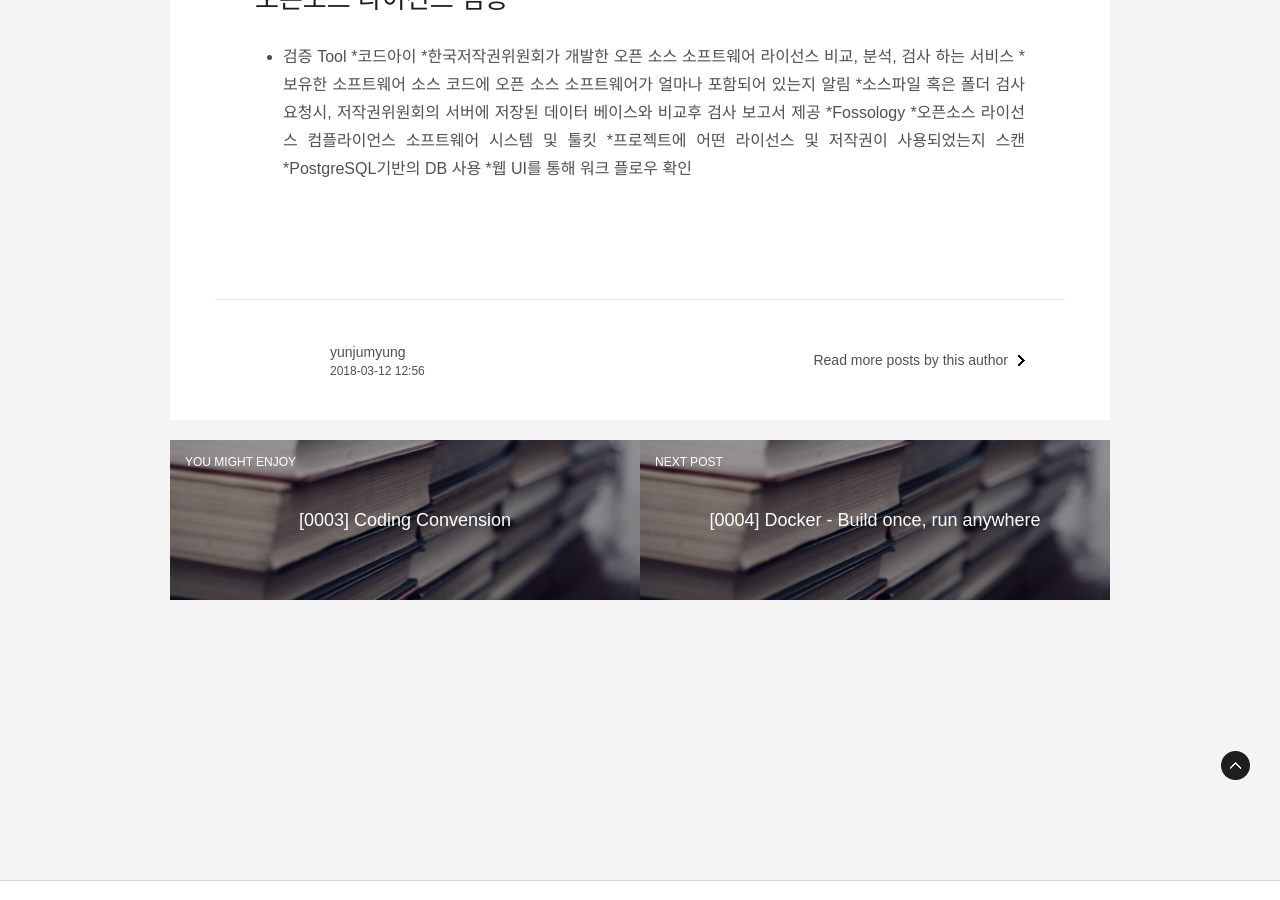
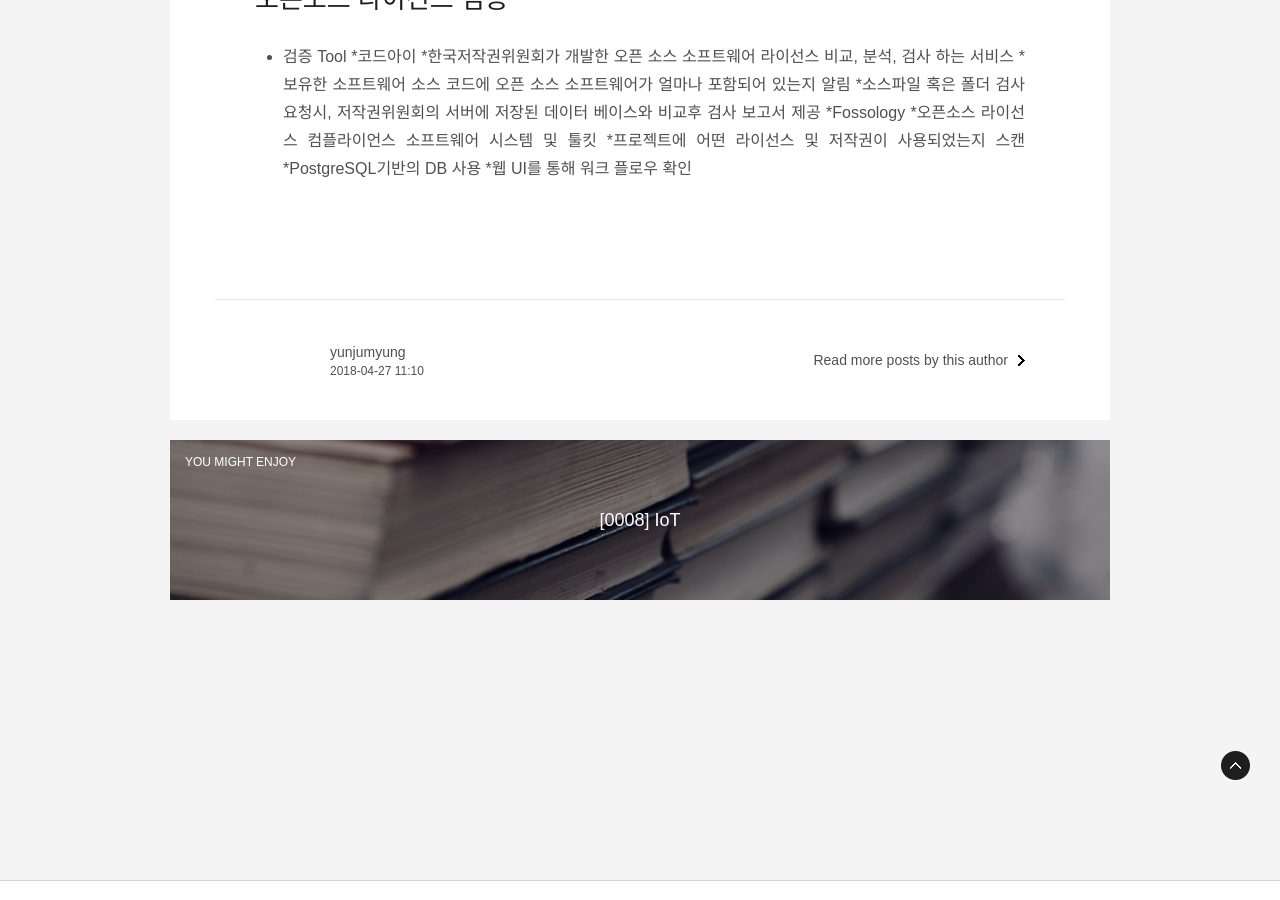
Before and after one commit to inswave/inswave.github.io, a Jekyll site: the page built from _posts/2018-03-12-OpenSourceLicense.md, in a window 1280 px wide and 900 px high, scrolled down 3493 px. Built offline with Jekyll 4.4.1, drawn with Linux system fonts in a browser that asks for light colours; some web fonts are replaced.

Commit message:
Date Type Opensource

```diff
--- a/_posts/2018-03-12-OpenSourceLicense.md
+++ b/_posts/2018-03-12-OpenSourceLicense.md
@@ -2,7 +2,7 @@
 layout: post
 title: '[0009] 오픈소스 라이선스의 이해'
 author: yunjumyung
-date: 2018-03-12 12:56
+date: 2018-04-27 11:10
 tags: [오픈소스]
 ---
 
```
